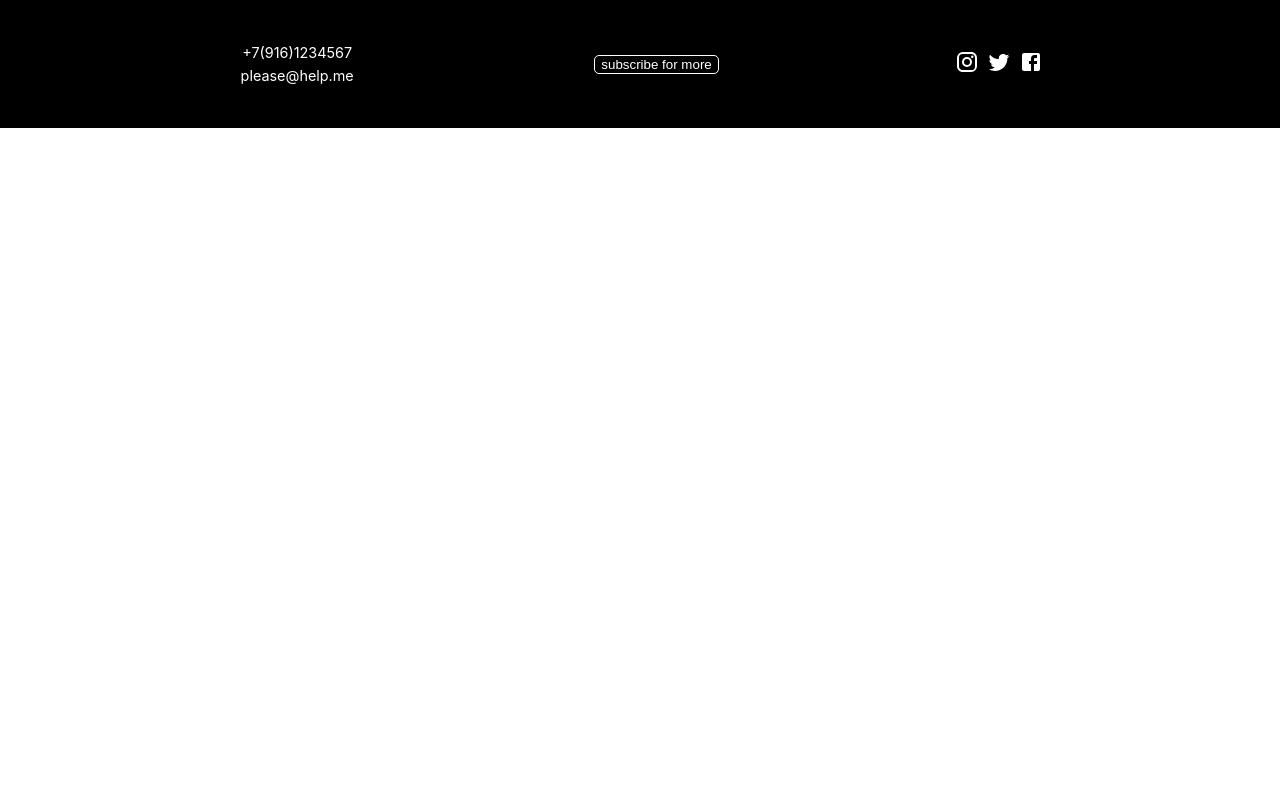
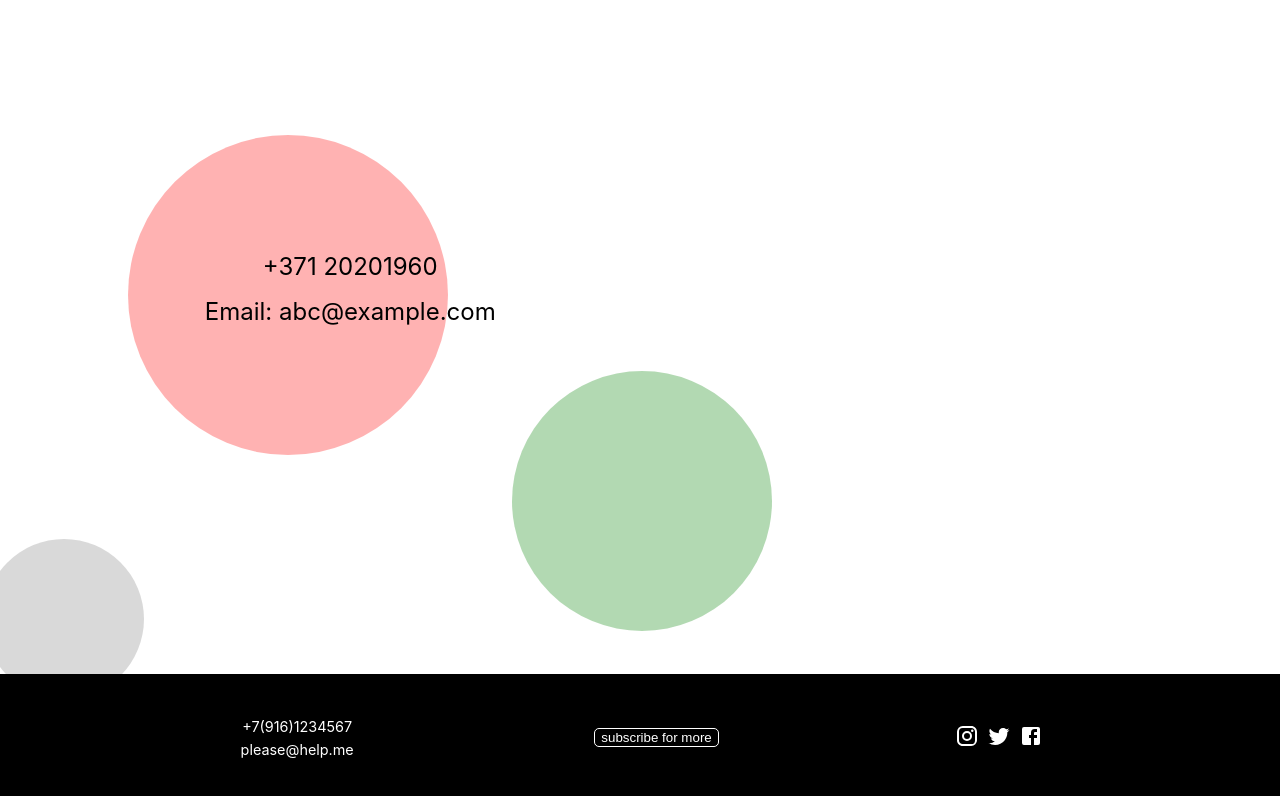
Before and after one commit to genar335/jolie_alien, a React (Create React App) app: page /contact in a window 1280 px wide. Shown: the top 796 px of the page. Built offline with nearby package versions, Linux system fonts and the light colour scheme.

Commit message:
Added contact info

```diff
--- a/public/index.html
+++ b/public/index.html
@@ -25,7 +25,7 @@
       work correctly both with client-side routing and a non-root public URL.
       Learn how to configure a non-root public URL by running `npm run build`.
     -->
-    <title>React App</title>
+    <title>Хопля</title>
   </head>
   <body>
     <noscript>You need to enable JavaScript to run this app.</noscript>
--- a/src/components/Contact.jsx
+++ b/src/components/Contact.jsx
@@ -6,8 +6,39 @@ function Contact(props) {
     //possibly a contact form? (name, email, age of child, some info)
 
     return(
-        <>
-        </>
+        <div id="contact-container">
+            <svg id="big-light-red-circle" width="320" height="320" >
+                <circle
+                    cx="160"
+                    cy="160"
+                    r="160"
+                    stroke="none"
+                    fill="red"
+                    id="css-circle-red" />
+            </svg>
+            <svg id="big-light-green-circle" width="260" height="260" >
+                <circle
+                    cx="130"
+                    cy="130"
+                    r="130"
+                    stroke="none"
+                    fill="green"
+                    id="css-circle-green" />
+            </svg>
+            <div className="contact-info">
+                <a href='tel: +37120201960'>+371 20201960</a>
+                <a href="mailto: abc@example.com">Email: abc@example.com</a>
+            </div>
+            <svg id="big-light-grey-circle" width="160" height="160" >
+                <circle
+                    cx="80"
+                    cy="80"
+                    r="80"
+                    stroke="none"
+                    fill="grey"
+                    id="css-circle-grey" />
+            </svg>
+        </div>
     );
 }
 
--- a/src/components/componentStyles/Contact.scss
+++ b/src/components/componentStyles/Contact.scss
@@ -0,0 +1,55 @@
+#contact-container {
+    margin: 0vh 0rem 0 0rem;
+    width: 100vw;
+    height: 84.24vh;
+    position: relative;
+    overflow: hidden;
+    padding-top: 5rem;
+    text-align: center;
+
+
+    #big-light-red-circle {
+        position: absolute;
+        left: 10vw;
+        top: 20%;
+
+        #css-circle-red {
+            opacity: 0.3;
+        }
+    }
+
+    #big-light-green-circle {
+        position: absolute;
+        left: 40%;
+        top: 55%;
+
+        #css-circle-green {
+            opacity: 0.3;
+        }
+    }
+
+    .contact-info {
+        display: flex;
+        flex-direction: column;
+        position: absolute;
+        top: 35%;
+        left: 16%;
+
+        a {
+            text-decoration: none;
+            margin-top: 1rem;
+            color: black;
+            font-size: 1.5rem;
+        }
+    }
+
+    #big-light-grey-circle {
+        position: absolute;
+        left: -1rem;
+        top: 80%;
+
+        #css-circle-grey {
+            opacity: 0.3;
+        }
+    }
+}
--- a/src/components/layout/Navbar.jsx
+++ b/src/components/layout/Navbar.jsx
@@ -6,7 +6,6 @@ import '../layoutStyles/Navbar.scss'
 
 const listedLinks = [
     { name: 'ХОПЛЯ', url: 'about'},
-    { name: 'О нас', url: 'about'},
     { name: 'Курсы', url: 'courses'} ,
     { name: 'Команда', url: 'team'},
     { name: 'Контакты', url: 'contact' }
@@ -50,7 +49,6 @@ function Navbar() {
     }
 
     useEffect(() => {
-        document.title = `${window.scrollY}`
         window.addEventListener('scroll', (() => handleScroll() ))
         return window.removeEventListener('scroll', function(e) { console.log(123) })
     }, [null])
--- a/src/components/layoutStyles/Navbar.scss
+++ b/src/components/layoutStyles/Navbar.scss
@@ -4,10 +4,10 @@ $navigation-color: #514c5f;
     display: flex;
     justify-content: space-between;
     z-index: 3;
-    /* background-color: #17B890; */
+    background-color: white;
     top: 0;
     position: fixed;
-    width: 100%;
+    width: 100vw;
     transition: top 0.5s;
     color: black;
 
```
